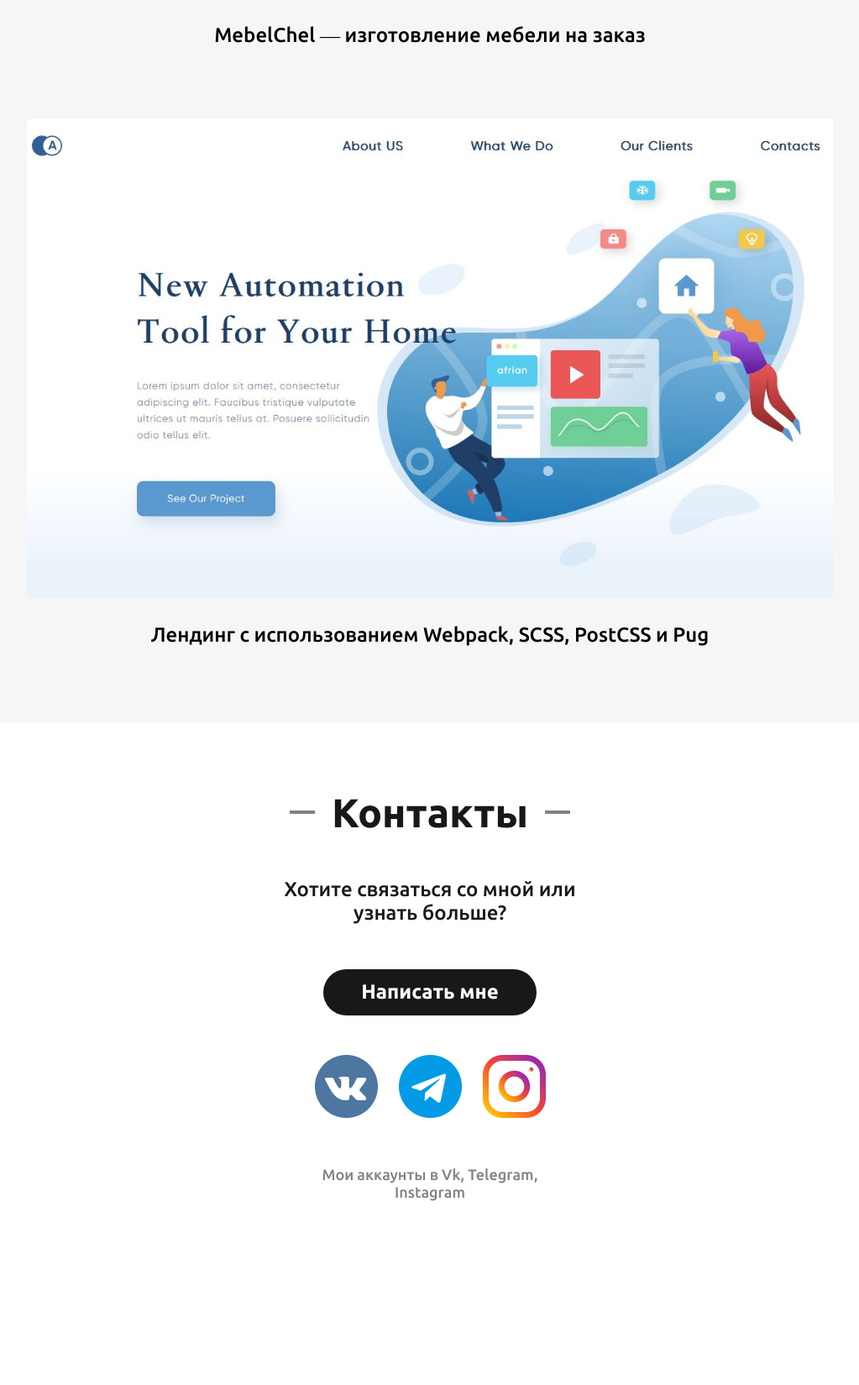
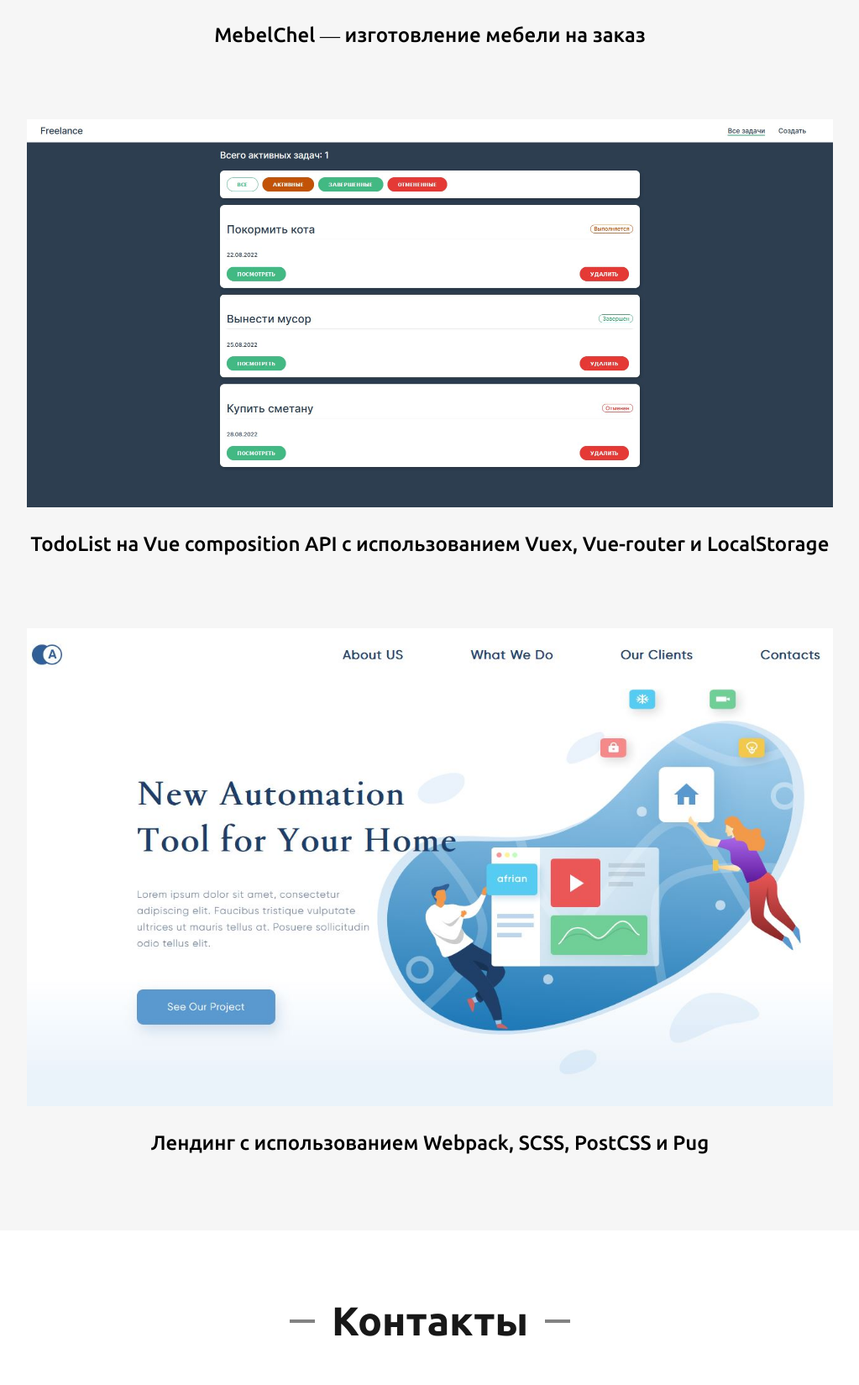
Before and after one commit to AnatolyRrr/Portfolio, a plain HTML site: page index.html in a window 1280 px wide. Shown: the part 3488-5137 px from the top of the page at 84% size, without its empty margins (128-1151 px from the left). Before the commit the page ends 5008 px from the top, so only its background shows below. Drawn offline with Linux system fonts and the light colour scheme; files whose address does not match are found by name.

Commit message:
update portfolio

```diff
--- a/index.html
+++ b/index.html
@@ -180,8 +180,14 @@
                 </a>
             </div>
             <div class="portfolio__item">
+                <a href="https://anatolyrrr.github.io/Vue-TodoList/" class="portfolio__item-content">
+                    <img src="img/Vue-TodoList.JPG" alt="Скрин сайта Vue-TodoList" class="portfolio__img">
+                    <p>TodoList на Vue composition API с использованием Vuex, Vue-router и LocalStorage</p>
+                </a>
+            </div>
+            <div class="portfolio__item">
                 <a href="https://anatolyrrr.github.io/D-element-TestTask/" class="portfolio__item-content">
-                    <img src="img/7.JPG" alt="Скрин сайта MebelChel" class="portfolio__img">
+                    <img src="img/7.JPG" alt="Скрин сайта D-element-TestTask" class="portfolio__img">
                     <p>Лендинг с использованием Webpack, SCSS, PostCSS и Pug</p>
                 </a>
             </div>
```
Also changed, not shown: img/Vue-TodoList.JPG (added).
